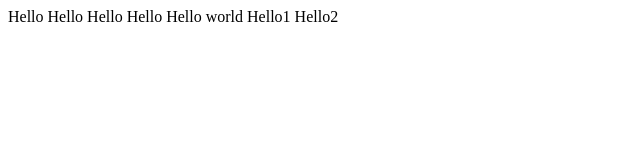
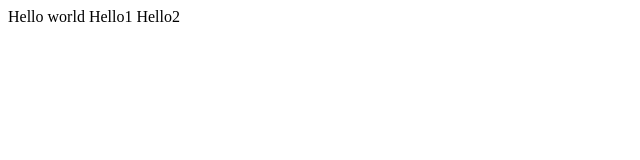
Before and after one commit to LeTruongLam/GitDemo, a plain HTML site: page index.html in a window 1280 px wide. Shown: the whole page, without its empty margins (0-640 px from the left). Drawn offline with Linux system fonts and the light colour scheme.

Commit message:
conflict creating

```diff
--- a/index.html
+++ b/index.html
@@ -6,10 +6,6 @@
     <title>Document</title>
   </head>
   <body>
-    <span> Hello </span>
-    <span> Hello </span>
-    <span> Hello </span>
-    <span> Hello </span>
     <span> Hello world</span>
     <span> Hello1 </span>
     <span> Hello2 </span>
```
